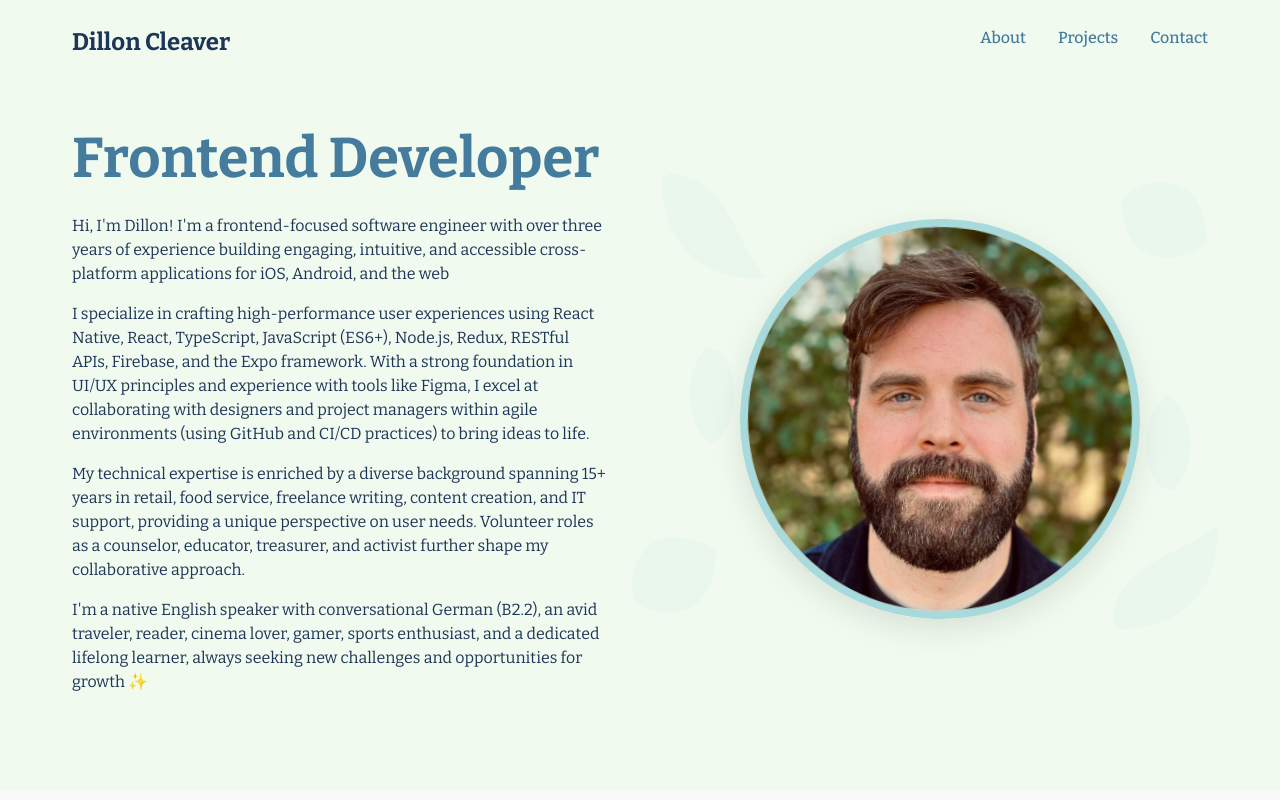
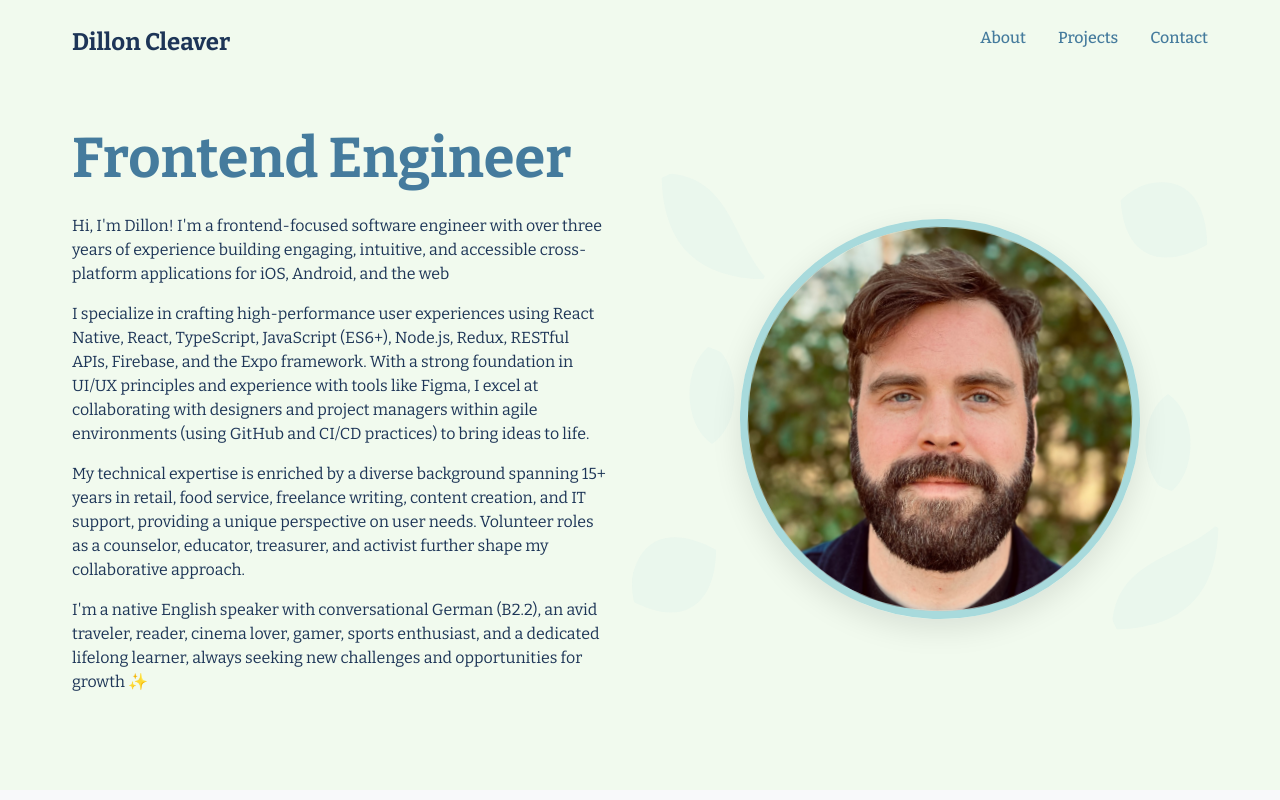
Before and after one commit to dillon-cleaver/dillon-cleaver-portfolio-next, a Next.js app: page / in a window 1280 px wide. Shown: the top 800 px of the page. Built offline with nearby package versions, Linux system fonts and the light colour scheme.

Commit message:
feat: update title text

```diff
--- a/components/AboutMe.tsx
+++ b/components/AboutMe.tsx
@@ -1,10 +1,10 @@
-"use client";
+'use client';
 
-import Image from "next/image";
-import styles from "./AboutMe.module.css";
-import profilePic from "@/assets/dillon-sept-23.jpg";
-import profilePic2 from "@/assets/dillon-sept-23-2.jpg";
-import { useState } from "react";
+import Image from 'next/image';
+import styles from './AboutMe.module.css';
+import profilePic from '@/assets/dillon-sept-23.jpg';
+import profilePic2 from '@/assets/dillon-sept-23-2.jpg';
+import { useState } from 'react';
 
 export default function AboutMe() {
   const [isHovered, setIsHovered] = useState(false);
@@ -14,7 +14,7 @@ export default function AboutMe() {
       <div className={styles.container}>
         <div className={styles.content}>
           <div className={styles.text}>
-            <h1 className={styles.title}>Frontend Developer</h1>
+            <h1 className={styles.title}>Frontend Engineer</h1>
             <p>
               Hi, I&apos;m Dillon! I&apos;m a frontend-focused software engineer
               with over three years of experience building engaging, intuitive,
@@ -61,7 +61,7 @@ export default function AboutMe() {
                 alt="Dillon Cleaver profile picture"
                 width={500}
                 height={300}
-                className={`${styles.image} ${isHovered ? styles.fadeOut : ""}`}
+                className={`${styles.image} ${isHovered ? styles.fadeOut : ''}`}
               />
               <Image
                 src={profilePic2}
@@ -69,7 +69,7 @@ export default function AboutMe() {
                 width={500}
                 height={300}
                 className={`${styles.image} ${styles.secondImage} ${
-                  isHovered ? styles.fadeIn : ""
+                  isHovered ? styles.fadeIn : ''
                 }`}
               />
             </div>
```
